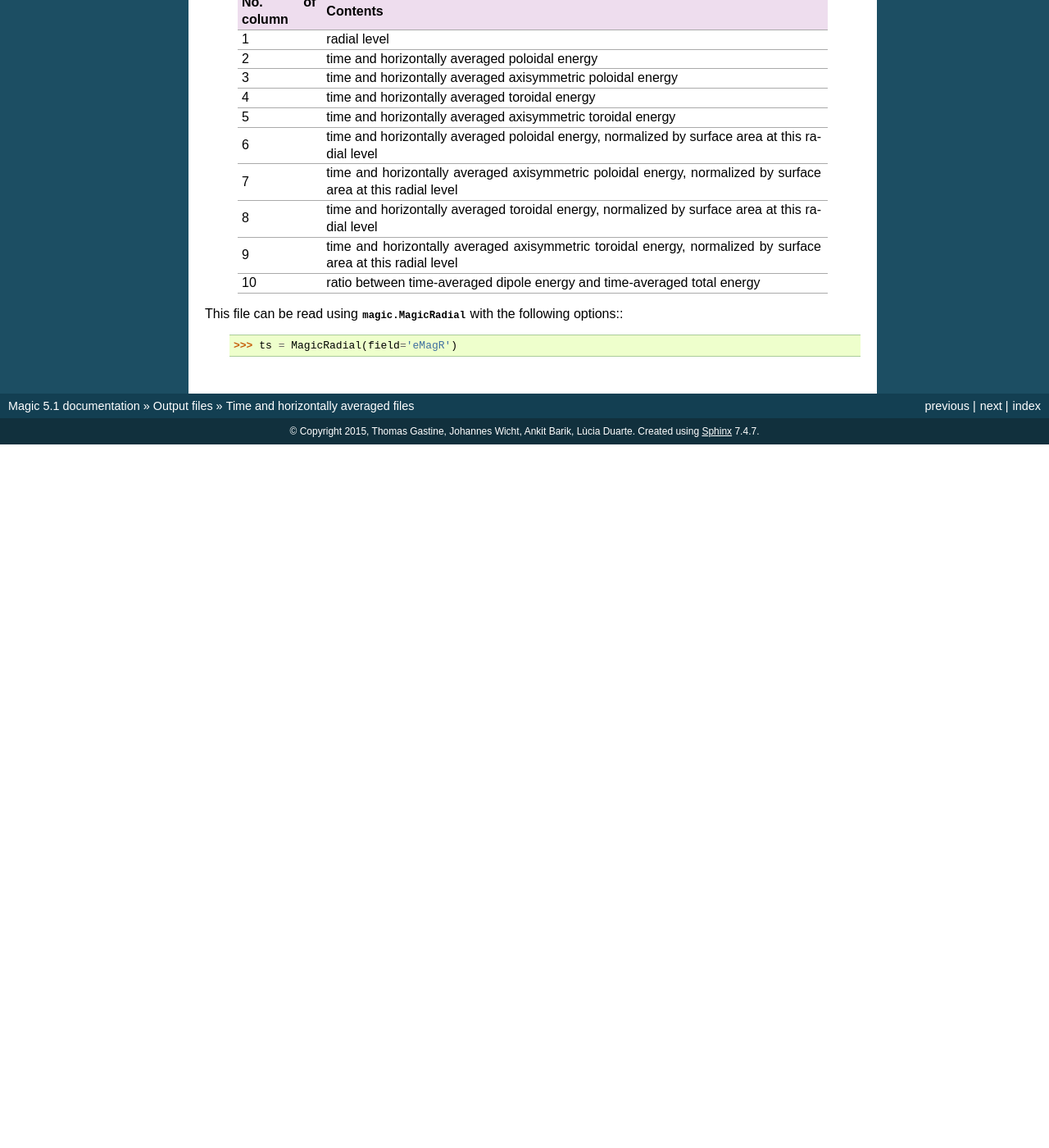
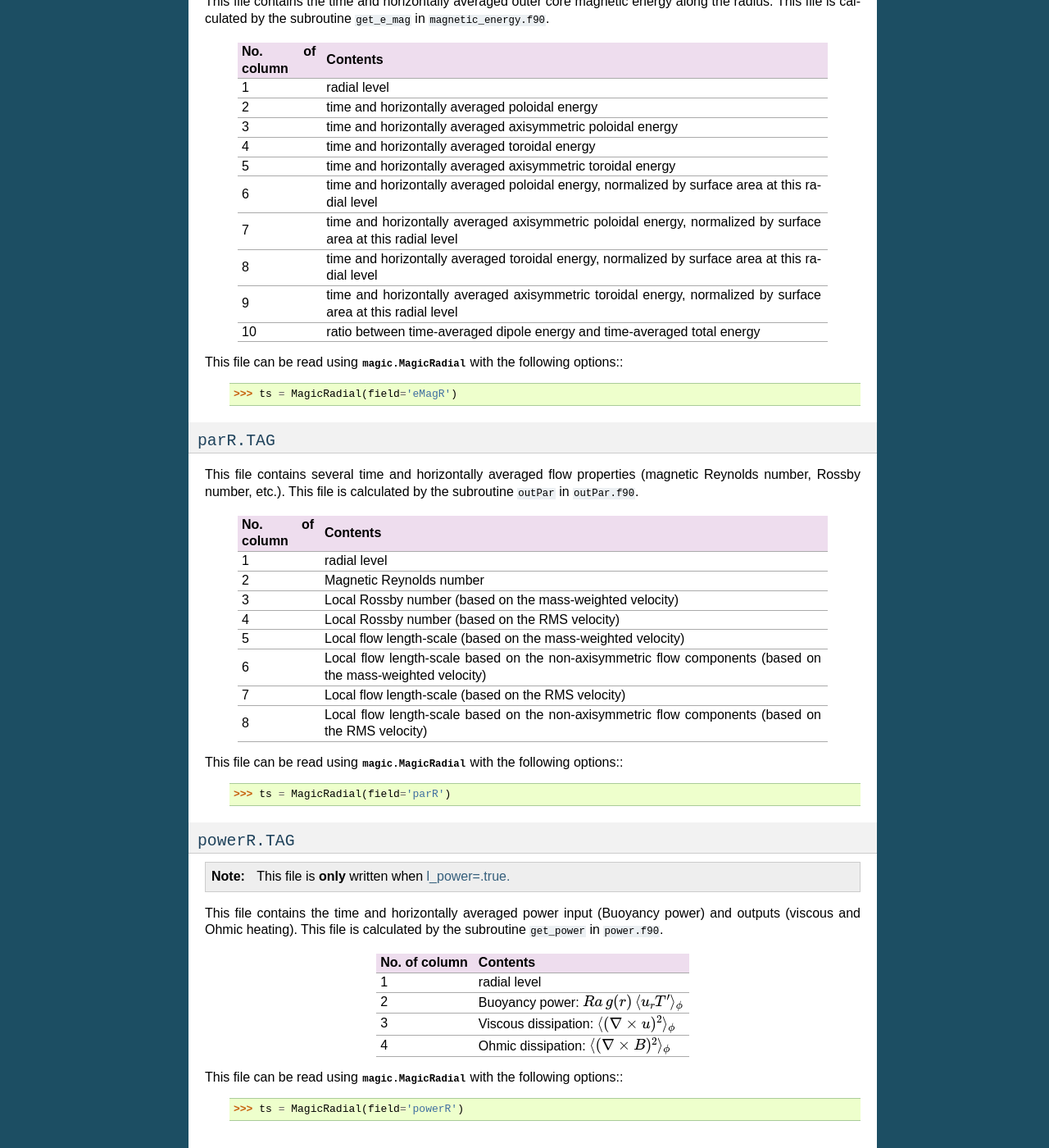
Before and after one commit to magic-sph/magic, a Sphinx documentation site: the page built from doc/sphinx/outRadialFiles.rst, in a window 1280 px wide and 1400 px high, scrolled down 711 px. Shown: the whole window at 82% size. Built offline with Sphinx 7.4.7, drawn with Linux system fonts in a browser that asks for light colours; before the commit the page ends 1253 px from its top, so only the background shows below that; some of the changed text lies outside the part shown.

```diff
--- a/doc/sphinx/outFiles.rst
+++ b/doc/sphinx/outFiles.rst
@@ -33,3 +33,4 @@ unformatted files described below.
    outTimeSeries.rst
    outRadialFiles.rst
    outTransportProp.rst
+   outSpecFiles.rst
--- a/doc/sphinx/outRadialFiles.rst
+++ b/doc/sphinx/outRadialFiles.rst
@@ -6,7 +6,7 @@ Time and horizontally averaged files
 ``eKinR.TAG``
 -------------
 
-This file contains the time and horizontally averaged outer core kinetic energy along the radius. This file is calulated by the subroutine ``get_e_kin`` in ``kinetic_energy.f90``.
+This file contains the time and horizontally averaged outer core kinetic energy along the radius. This file is calculated by the subroutine ``get_e_kin`` in ``kinetic_energy.f90``.
 
    +---------------+----------------------------------------------------------------+
    | No. of column | Contents                                                       |
@@ -43,6 +43,8 @@ This file can be read using :py:class:`magic.MagicRadial` with the following opt
 ``eMagR.TAG``
 -------------
 
+This file contains the time and horizontally averaged outer core magnetic energy along the radius. This file is calculated by the subroutine ``get_e_mag`` in ``magnetic_energy.f90``.
+
    +---------------+----------------------------------------------------------------+
    | No. of column | Contents                                                       |
    +===============+================================================================+
@@ -75,3 +77,60 @@ This file can be read using :py:class:`magic.MagicRadial` with the following opt
 
 This file can be read using :py:class:`magic.MagicRadial` with the following options::
    >>> ts = MagicRadial(field='eMagR')
+
+.. _secParRfile:
+
+``parR.TAG``
+------------
+
+This file contains several time and horizontally averaged flow properties (magnetic Reynolds number, Rossby number, etc.). This file is calculated by the subroutine ``outPar`` in ``outPar.f90``.
+
+   +---------------+----------------------------------------------------------------+
+   | No. of column | Contents                                                       |
+   +===============+================================================================+
+   | 1             | radial level                                                   |
+   +---------------+----------------------------------------------------------------+
+   | 2             | Magnetic Reynolds number                                       |
+   +---------------+----------------------------------------------------------------+
+   | 3             | Local Rossby number (based on the mass-weighted velocity)      |
+   +---------------+----------------------------------------------------------------+
+   | 4             | Local Rossby number (based on the RMS velocity)                |
+   +---------------+----------------------------------------------------------------+
+   | 5             | Local flow length-scale (based on the mass-weighted velocity)  |
+   +---------------+----------------------------------------------------------------+
+   | 6             | Local flow length-scale based on the non-axisymmetric flow     |
+   |               | components (based on the mass-weighted velocity)               |
+   +---------------+----------------------------------------------------------------+
+   | 7             | Local flow length-scale (based on the RMS velocity)            |
+   +---------------+----------------------------------------------------------------+
+   | 8             | Local flow length-scale based on the non-axisymmetric flow     |
+   |               | components (based on the RMS velocity)                         |
+   +---------------+----------------------------------------------------------------+
+
+This file can be read using :py:class:`magic.MagicRadial` with the following options::
+   >>> ts = MagicRadial(field='parR')
+
+
+.. _secPowerRfile:
+
+``powerR.TAG``
+--------------
+
+.. note:: This file is **only** written when :ref:`l_power=.true. <varl_power>`
+
+This file contains the time and horizontally averaged power input (Buoyancy power) and outputs (viscous and Ohmic heating). This file is calculated by the subroutine ``get_power`` in ``power.f90``.
+
+   +---------------+--------------------------------------------------------------------+
+   | No. of column | Contents                                                           |
+   +===============+====================================================================+
+   | 1             | radial level                                                       |
+   +---------------+--------------------------------------------------------------------+
+   | 2             | Buoyancy power: :math:`Ra\,g(r)\,\langle u_r T'\rangle_\phi`       |
+   +---------------+--------------------------------------------------------------------+
+   | 3             | Viscous dissipation: :math:`\langle(\nabla \times u)^2\rangle_\phi`|
+   +---------------+--------------------------------------------------------------------+
+   | 4             | Ohmic dissipation: :math:`\langle(\nabla \times B)^2\rangle_\phi`  |
+   +---------------+--------------------------------------------------------------------+
+
+This file can be read using :py:class:`magic.MagicRadial` with the following options::
+   >>> ts = MagicRadial(field='powerR')
```
Also changed, not shown: doc/sphinx/outSpecFiles.rst (added, +19 -0 lines), doc/sphinx/outputNamelist.rst (+15 -1 lines), doc/sphinx/postProc.rst (+16 -0 lines).
